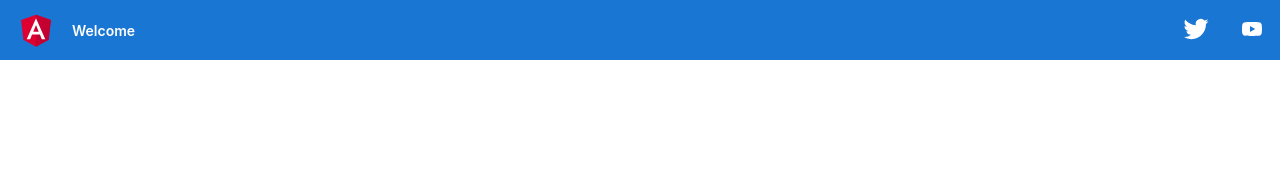
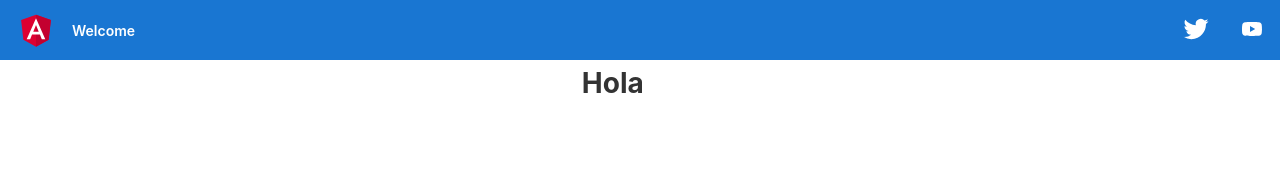
Before and after one commit to esteban142536/VueloFront, an Angular app: page /acercaDe in a window 1280 px wide. Before the commit this address led to /. Shown: the top 169 px of the page. Built offline with nearby package versions, Linux system fonts and the light colour scheme.

Commit message:
Cambios de menu

```diff
--- a/src/app/app-routing.module.ts
+++ b/src/app/app-routing.module.ts
@@ -7,6 +7,7 @@
 import { FindRutaIDComponent } from './components/find-ruta-id/find-ruta-id.component';
 import { CreateRutaComponent } from './components/create-ruta/create-ruta.component';
 import { CreateVueloComponent } from './components/create-vuelo/create-vuelo.component';
+import { AcercaDeComponent } from './components/acerca-de/acerca-de.component';
 
 const routes: Routes = [
   { path: '', redirectTo: 'api', pathMatch: 'full' }, //index
@@ -17,6 +18,7 @@
   { path: 'findRuta', component: FindRutaIDComponent },
   { path: 'createRuta', component: CreateRutaComponent },
   { path: 'createVuelo', component: CreateVueloComponent },
+  { path: 'acercaDe', component: AcercaDeComponent },
 ];
 
 @NgModule({
--- a/src/app/app.module.ts
+++ b/src/app/app.module.ts
@@ -12,6 +12,7 @@
 import { FindRutaIDComponent } from './components/find-ruta-id/find-ruta-id.component';
 import { CreateRutaComponent } from './components/create-ruta/create-ruta.component';
 import { CreateVueloComponent } from './components/create-vuelo/create-vuelo.component';
+import { AcercaDeComponent } from './components/acerca-de/acerca-de.component';
 
 @NgModule({
   declarations: [
@@ -23,6 +24,7 @@
     FindRutaIDComponent,
     CreateRutaComponent,
     CreateVueloComponent,
+    AcercaDeComponent,
   ],
   imports: [AppRoutingModule, BrowserModule, FormsModule, HttpClientModule],
   providers: [],
--- /dev/null
+++ b/src/app/components/acerca-de/acerca-de.component.html
@@ -0,0 +1,3 @@
+<p>acerca-de works!</p>
+
+<h1>Hola</h1>
--- /dev/null
+++ b/src/app/components/acerca-de/acerca-de.component.ts
@@ -0,0 +1,15 @@
+import { Component, OnInit } from '@angular/core';
+
+@Component({
+  selector: 'app-acerca-de',
+  templateUrl: './acerca-de.component.html',
+  styleUrls: ['./acerca-de.component.css']
+})
+export class AcercaDeComponent implements OnInit {
+
+  constructor() { }
+
+  ngOnInit(): void {
+  }
+
+}
```
Also changed, not shown: src/app/app.component.html (line endings or trailing spaces), src/app/components/acerca-de/acerca-de.component.css (added), 2 other files (tests, documents, lock files or other folders).
